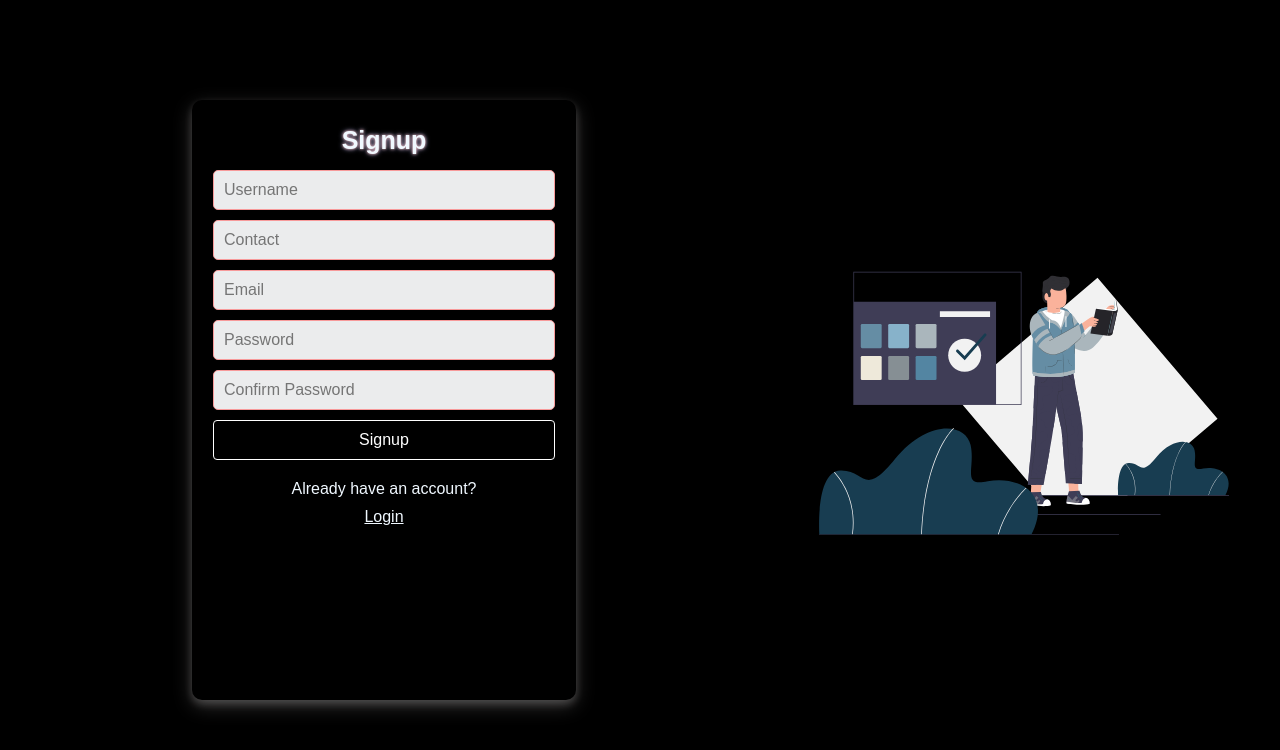
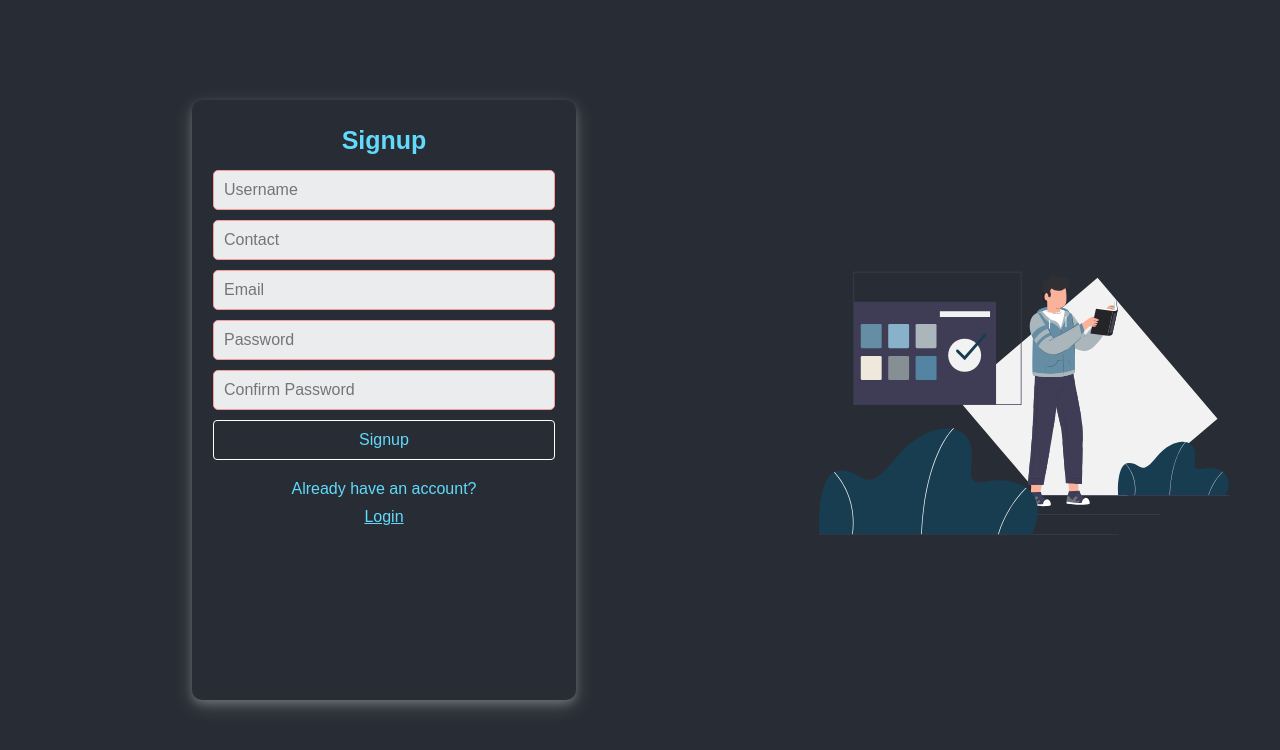
Before and after one commit to Niiischal/Summer_Class, a React (Create React App) app in the folder get/: page /signup in a window 1280 px wide. Shown: the top 750 px of the page. Built offline with nearby package versions, Linux system fonts and the light colour scheme; a web font is replaced by a local one.

Commit message:
making some changes in the css

```diff
--- a/get/src/index.css
+++ b/get/src/index.css
@@ -6,7 +6,7 @@
   box-sizing: border-box;
   list-style: none;
   text-decoration: none;
-  background-color: black;
+  background-color: #282D35;
 }
 
 
--- a/get/src/pages/Login.jsx
+++ b/get/src/pages/Login.jsx
@@ -40,12 +40,12 @@ const Login = () => {
                 </div>
               </form>
               <div className="contents">
-                <div style={{color:'aliceblue'}}>Don't have an account?</div>
+                <div style={{color:'#61DAFB'}}>Don't have an account?</div>
                 <div
                   style={{
                     textDecoration: "underline",
-                    textDecorationColor: "aliceblue",
-                    color: "aliceblue",
+                    textDecorationColor: "#61DAFB",
+                    color: "#61DAFB",
                     cursor: "pointer",
                   }}
                   onClick={() => navigate("/signup")}
--- a/get/src/pages/Signup.jsx
+++ b/get/src/pages/Signup.jsx
@@ -62,12 +62,12 @@ const Signup = () => {
                 </div>
               </form>
               <div className="contents">
-                <div style={{color:"aliceblue"}}>Already have an account?</div>
+                <div style={{color:"#61DAFB"}}>Already have an account?</div>
                 <div
                   style={{
                     textDecoration: "underline",
-                    textDecorationColor: "aliceblue",
-                    color: "aliceblue",
+                    textDecorationColor: "#61DAFB",
+                    color: "#61DAFB",
                     cursor: "pointer",
                   }}
                   onClick={() => navigate("/login")}
--- a/get/src/styles/inputs.css
+++ b/get/src/styles/inputs.css
@@ -15,19 +15,14 @@ input{
 }
 
 button{
-    background-color: black;
-    color: #ffffff;
+    background-color: #282D35;
+    color: #61DAFB;
     border: 1px solid white;
     border-radius: 4px;
     padding: 10px;
     font-size: 16px;
 }
 
-button:hover{
-    cursor: pointer;
-    color: black;
-    background-color: #ffffff;
-}
 .contents{
     margin-top: 20px;
 }
--- a/get/src/styles/landing.css
+++ b/get/src/styles/landing.css
@@ -33,7 +33,7 @@
 }
 
 .description_card>h5{
-    color: aliceblue;
+    color: #61DAFB;
     text-align: center;
     font-size: 1.25rem;
     padding: 8px;
--- a/get/src/styles/login.css
+++ b/get/src/styles/login.css
@@ -20,8 +20,7 @@
 }
 
 form>h1{
-    color: aliceblue;
-    text-shadow: 0 0 3px #f6b9b9, 0 0 5px #a1a1d4;
+    color:#61DAFB;
     padding: 5px;
     font-size: 25px;
 }
--- a/get/src/styles/signup.css
+++ b/get/src/styles/signup.css
@@ -20,8 +20,7 @@
 }
 
 form>h1{
-    color: aliceblue;
-    text-shadow: 0 0 3px #f6b9b9, 0 0 5px #a1a1d4;
+    color: #61DAFB;
     padding: 5px;
     font-size: 25px;
 }
```
